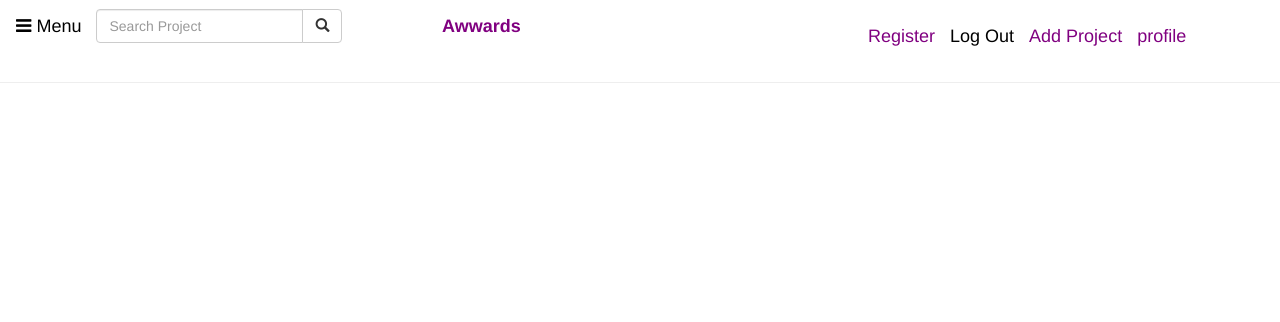
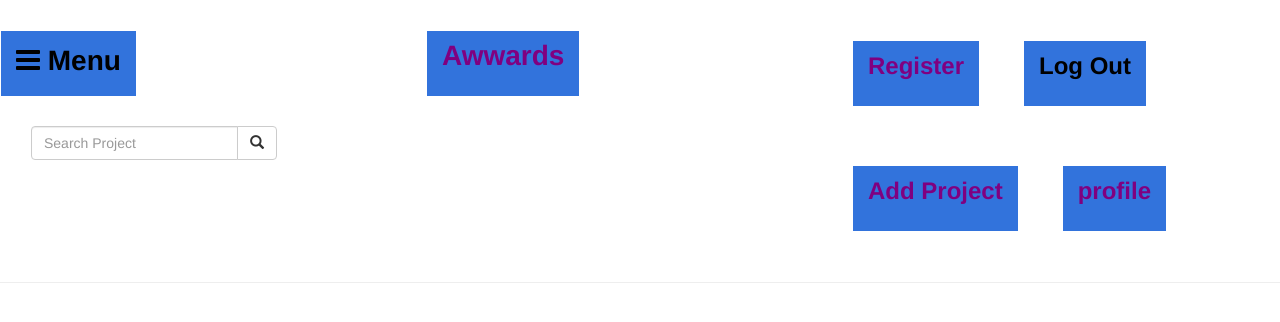
Before and after one commit to phoebekaranja/A, a Django app: page / in a window 1280 px wide. Shown: the top 322 px of the page. Run offline with Django 3.2, Linux system fonts and the light colour scheme; the visitor is signed in with stand-in values (Sample User, id 1); data that the repository does not hold is empty; some libraries are stand-ins or nearby versions.

Commit message:
added changes on navbar file/index

```diff
--- a/won/templates/index.html
+++ b/won/templates/index.html
@@ -12,6 +12,7 @@
           height: 500px;
           width: 200px;
         }
+<div style=" >
       </style>
 
 
--- a/won/templates/navbar.html
+++ b/won/templates/navbar.html
@@ -10,7 +10,27 @@
    {% bootstrap_css%}
    <link rel='stylesheet' href='https://use.fontawesome.com/releases/v5.5.0/css/all.css' >
    <link rel="stylesheet" href="https://cdnjs.cloudflare.com/ajax/libs/font-awesome/4.7.0/css/font-awesome.min.css">
-  {% endblock%}
+   <style>
+   .navbar {
+    background: transparent;
+}
+
+
+.navbar-brand {
+    font-size: 2em;
+    font-weight: bolder;
+    background-color: rgb(50, 115, 220);
+    background-clip: padding-box;
+    background-size: 120px 80px;
+    padding-bottom: 50px;
+    bottom: auto;
+    margin: 30px 60px;
+}
+
+
+</style>
+
+   {% endblock%}
 </head>
 <body>
 
```
